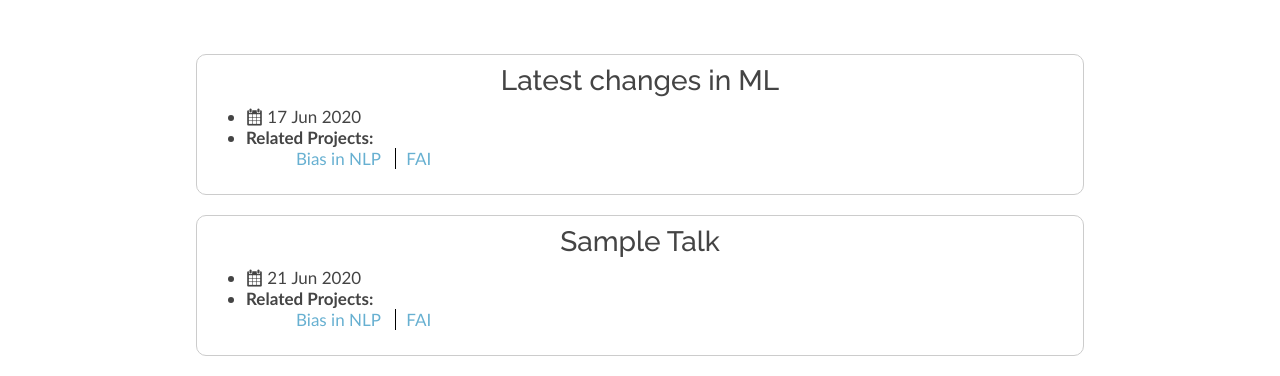
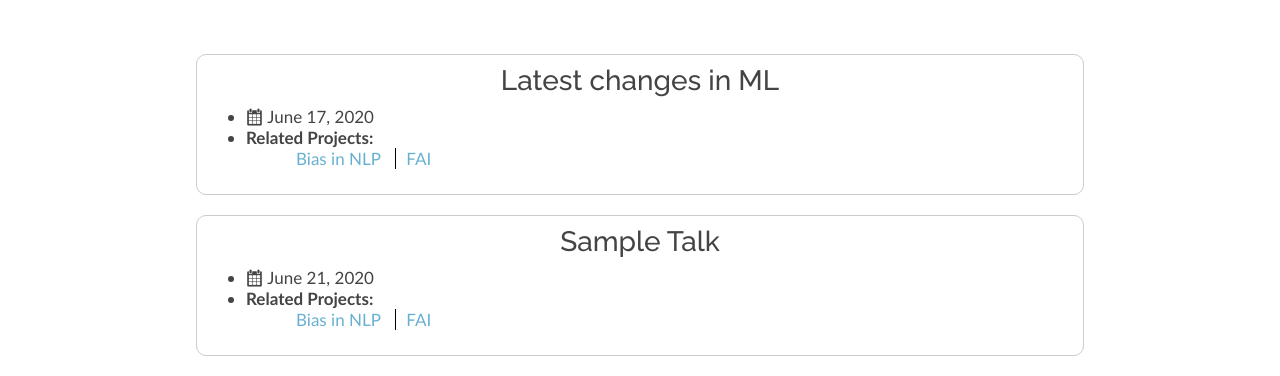
Before and after one commit to Mgeraci19/CS4SG.github.io, a Jekyll site: the page built from talks.html, in a window 1280 px wide and 1039 px high. Shown: the part 172-548 px from the top of the window. Built offline with Jekyll 4.4.1, drawn with Linux system fonts in a browser that asks for light colours.

Commit message:
Update talks.html

```diff
--- a/talks.html
+++ b/talks.html
@@ -37,7 +37,7 @@ title: Talks
 <div style="text-align:left;">
 <ul>
 <li>
-<i class="icofont-ui-calendar"></i> {{ talk.date | date_to_string }}</li>
+<i class="icofont-ui-calendar"></i> {{ talk.date | date: '%B %d, %Y' }}</li>
 <li><b>Related Projects:</b>
 {% assign tag_array = talk.tagged_projects | split: "," %}
 <ul id="menu">
```
